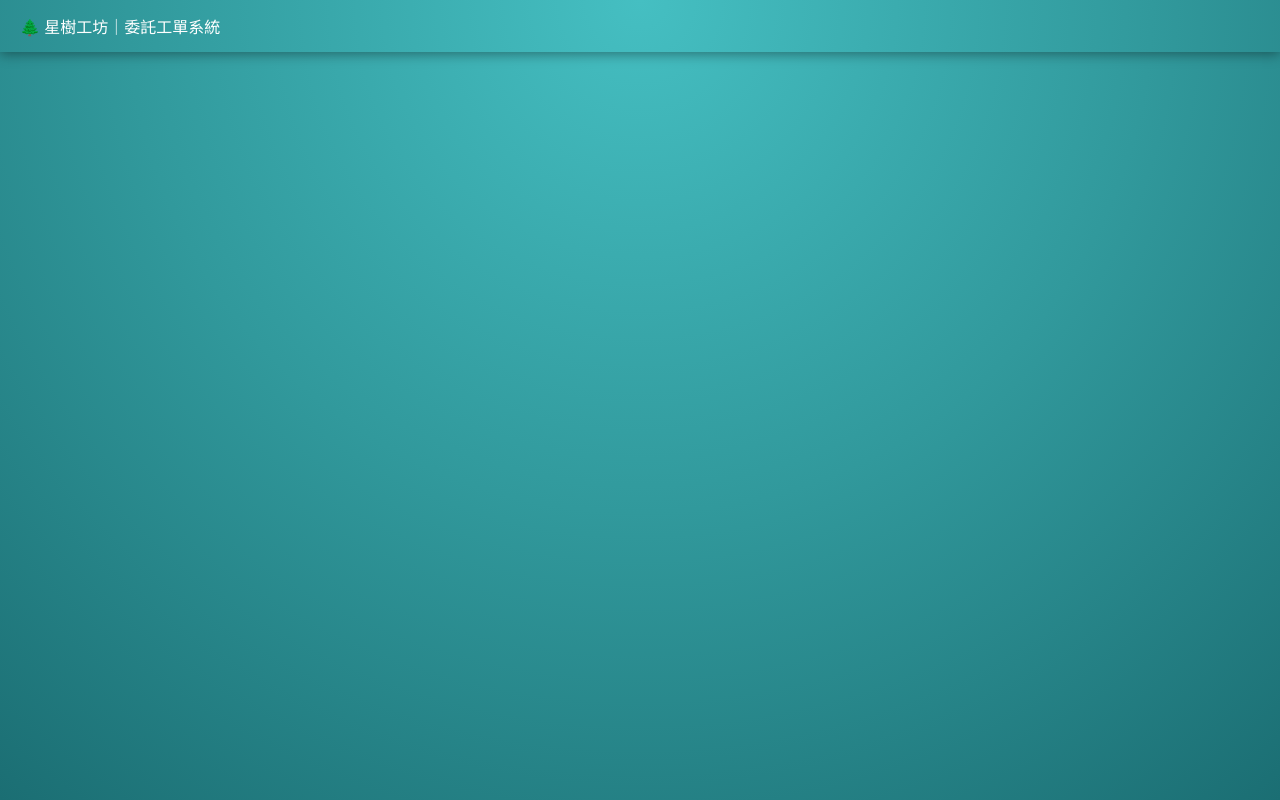
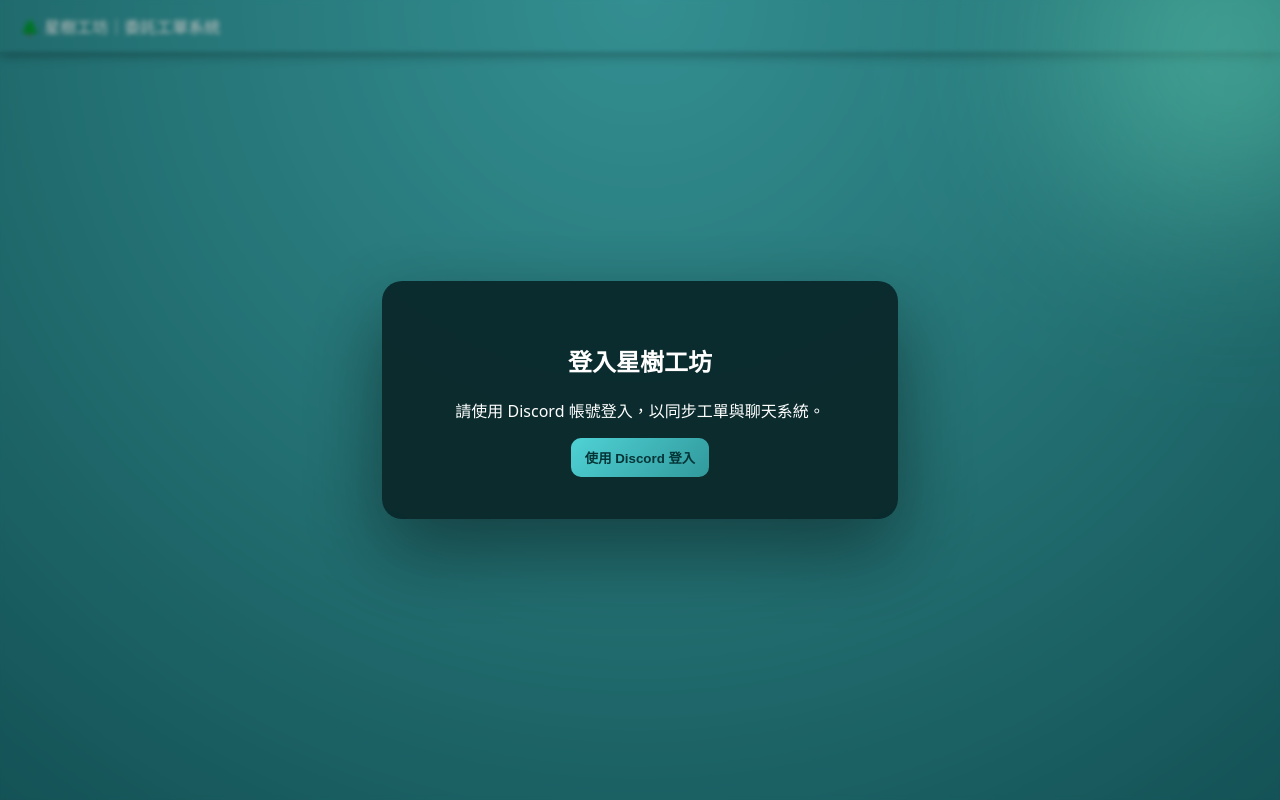
Before and after one commit to KEVIN910919/startree, a plain HTML site: page index.html in a window 1280 px wide. Drawn offline with Linux system fonts and the light colour scheme.

Commit message:
Update index.html

```diff
--- a/index.html
+++ b/index.html
@@ -340,6 +340,8 @@
   loadTicketList();
 }
 
+document.addEventListener("DOMContentLoaded",checkLogin);
+
 </script>
 </body>
 </html>
```
